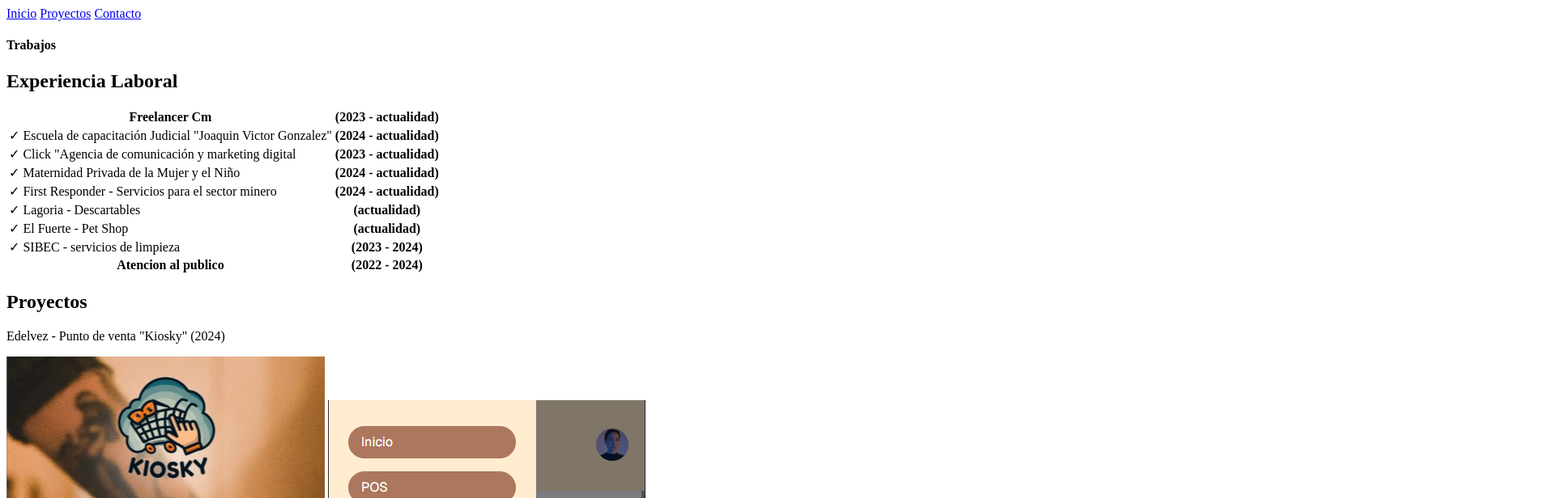
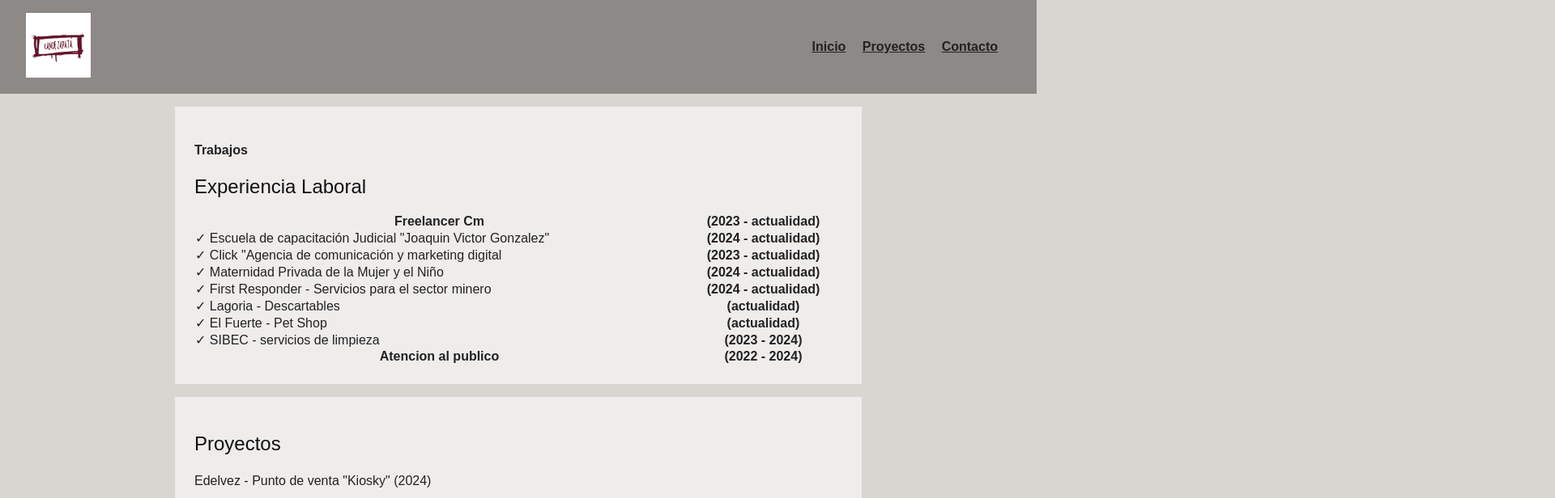
Before and after one commit to candecjz/Tp-1---Zapata, a plain HTML site: page proyectos.html in a window 1280 px wide. Shown: the top 616 px of the page at 81% size, 1920 px wide, since content can reach past the window. Drawn offline with Linux system fonts and the light colour scheme.

Commit message:
Estilo general de la pagina

```diff
--- a/proyectos.html
+++ b/proyectos.html
@@ -7,16 +7,16 @@
     <link rel="stylesheet" href="style.css">
 </head>
 <body>
-<div id="header">
     <header>
+        <div id="logo">
+            <img src="Logo.png" width="104" height="142" />
+        </div>
         <nav>
             <a href="index.html">Inicio</a>
             <a href="proyectos.html">Proyectos</a>
             <a href="contacto.html">Contacto</a>
         </nav>
     </header>
-</div>
-
  <section id="trabajos">
     <h4>Trabajos</h4>
     <h2>Experiencia Laboral</h2>
@@ -61,6 +61,7 @@
     </table>
 </section>
 
+<section>
     <div id="proyectos">
         <h2>Proyectos</h2>
         <p>Edelvez - Punto de venta "Kiosky" (2024)</p>
@@ -71,6 +72,8 @@
        <img src="kiosky 3.png">
        <img src="logo kiosky.png">
     </div>
+</section>
+
 </div>
 </body>
 </html>
--- a/style.css
+++ b/style.css
@@ -0,0 +1,47 @@
+body {
+    margin: 0;
+    font-family: 'Montserrat', sans-serif;
+    background-color: #d9d6d2;
+    color: #222;
+}
+
+header {
+    background-color: #8d8987;
+    align-items: center;
+    justify-content: space-between;
+    padding: 1rem 2rem;
+    display: flex;
+}
+
+nav a {
+    color: #222;
+    margin-right: 1rem;
+    font-weight: bold;
+}
+
+#logo img {
+    width: 80px;
+    height: auto;
+}
+
+section {
+    background-color: #efedeb;
+    margin: 1rem auto;
+    padding: 1.5rem;
+    max-width: 800px;
+}
+h1, h2 {
+    color: #111;
+    font-family: 'Special Gothic Expanded One', sans-serif;
+    font-weight: normal;
+}
+table {
+    width: 100%;
+    border-collapse: collapse;
+    margin-top: 1rem;
+}
+
+section p {
+    margin-bottom: 1rem;
+    line-height: 1.5;
+}
```
Also changed, not shown: contacto.html (+9 -7 lines), index.html (+12 -8 lines).
